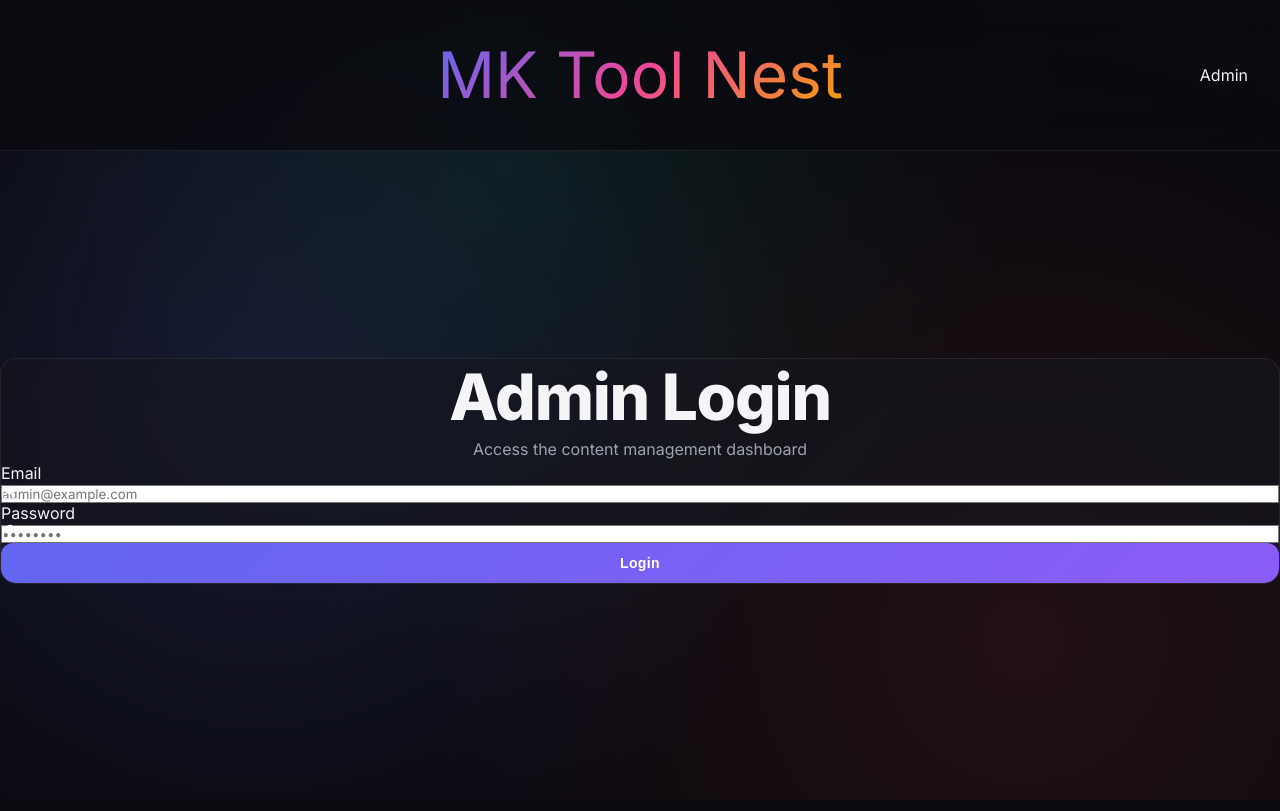
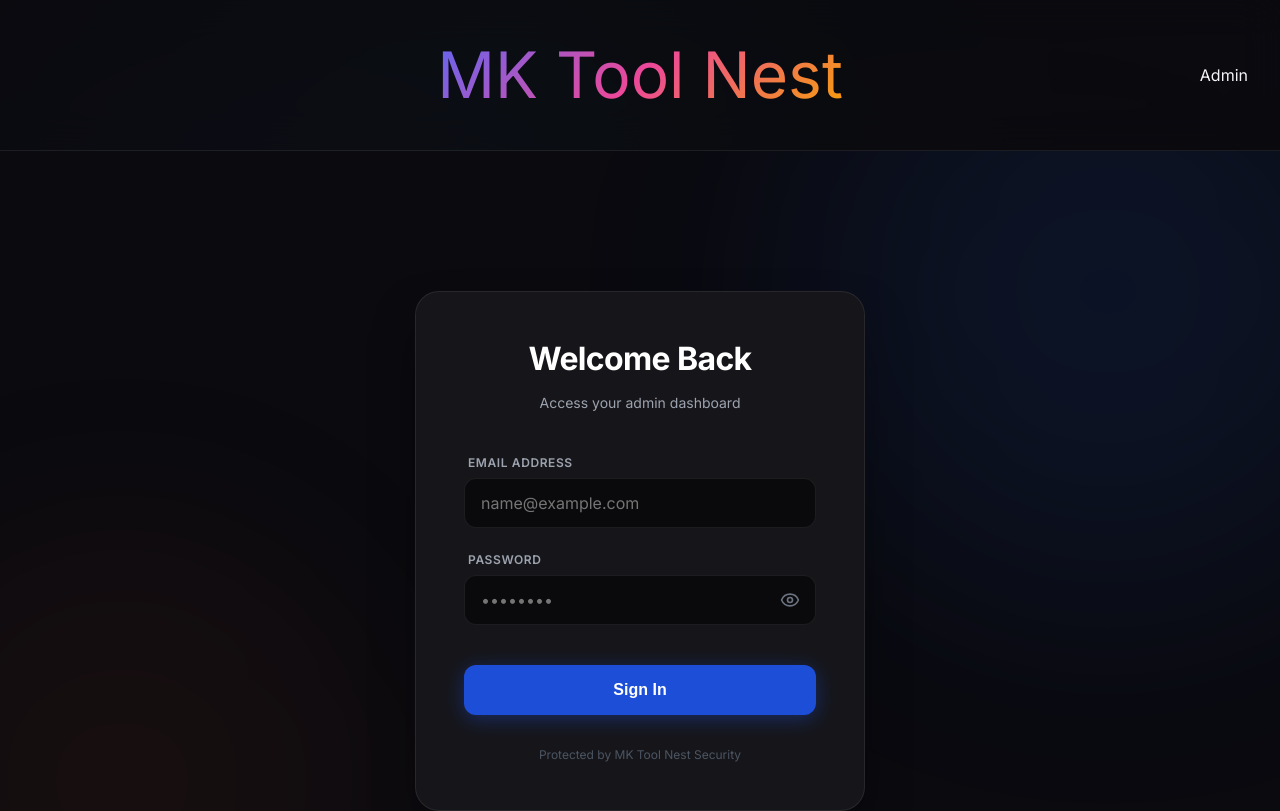
Before and after one commit to Mkobilan/mktoolnest, a Next.js app: page /admin/login in a window 1280 px wide. Shown: the top 811 px of the page. Built offline with nearby package versions, Linux system fonts and the light colour scheme.

Commit message:
updated admin login card

```diff
--- a/src/app/admin/login/page.tsx
+++ b/src/app/admin/login/page.tsx
@@ -3,13 +3,14 @@
 import { useState } from "react";
 import { createClient } from "@/utils/supabase/client";
 import { useRouter } from "next/navigation";
-import { Lock, Mail } from "lucide-react";
+import { Lock, Mail, Eye, EyeOff } from "lucide-react";
 
 export const dynamic = 'force-dynamic';
 
 export default function AdminLogin() {
     const [email, setEmail] = useState("");
     const [password, setPassword] = useState("");
+    const [showPassword, setShowPassword] = useState(false);
     const [error, setError] = useState("");
     const [loading, setLoading] = useState(false);
     const router = useRouter();
@@ -38,65 +39,151 @@ export default function AdminLogin() {
     };
 
     return (
-        <div className="min-h-[80vh] flex items-center justify-center px-4">
-            <div className="w-full max-w-md">
-                <div className="card p-8">
-                    <div className="text-center mb-8">
-                        <h1 className="text-3xl font-bold mb-2">Admin Login</h1>
-                        <p className="text-gray-400">Access the content management dashboard</p>
+        <div
+            className="min-h-screen w-full relative overflow-hidden font-sans"
+            style={{
+                backgroundColor: '#0a0a0f',
+                display: 'flex',
+                alignItems: 'center',
+                justifyContent: 'center',
+                padding: '1rem',
+                position: 'relative'
+            }}
+        >
+            {/* Ambient Background Effects */}
+            <div style={{ position: 'absolute', top: '-20%', right: '-10%', width: '600px', height: '600px', borderRadius: '50%', backgroundColor: 'rgba(37, 99, 235, 0.1)', filter: 'blur(120px)' }} />
+            <div style={{ position: 'absolute', bottom: '-10%', left: '-10%', width: '500px', height: '500px', borderRadius: '50%', backgroundColor: 'rgba(255, 107, 26, 0.05)', filter: 'blur(100px)' }} />
+
+            <div
+                style={{
+                    position: 'relative',
+                    zIndex: 10,
+                    width: '100%',
+                    maxWidth: '450px'
+                }}
+            >
+                <div
+                    style={{
+                        backgroundColor: '#16161a',
+                        borderRadius: '24px',
+                        padding: '48px',
+                        boxShadow: '0 25px 50px -12px rgba(0, 0, 0, 0.5)',
+                        border: '1px solid rgba(255, 255, 255, 0.08)'
+                    }}
+                >
+                    <div style={{ textAlign: 'center', marginBottom: '40px' }}>
+                        <h1 style={{ fontSize: '32px', fontWeight: 'bold', color: 'white', marginBottom: '12px', letterSpacing: '-0.02em' }}>Welcome Back</h1>
+                        <p style={{ color: '#9ca3af', fontSize: '14px' }}>Access your admin dashboard</p>
                     </div>
 
-                    <form onSubmit={handleLogin} className="space-y-6">
+                    <form onSubmit={handleLogin} style={{ display: 'flex', flexDirection: 'column', gap: '24px' }}>
+                        {/* Error Message */}
                         {error && (
-                            <div className="p-3 rounded-lg bg-red-500/10 border border-red-500/20 text-red-500 text-sm">
+                            <div style={{ padding: '12px', borderRadius: '12px', backgroundColor: 'rgba(239, 68, 68, 0.1)', border: '1px solid rgba(239, 68, 68, 0.2)', color: '#ef4444', fontSize: '14px', textAlign: 'center' }}>
                                 {error}
                             </div>
                         )}
 
-                        <div>
-                            <label htmlFor="email" className="block text-sm font-medium mb-2">
-                                Email
+                        {/* Email Field */}
+                        <div style={{ display: 'flex', flexDirection: 'column', gap: '8px' }}>
+                            <label htmlFor="email" style={{ fontSize: '12px', fontWeight: '600', textTransform: 'uppercase', letterSpacing: '0.05em', color: '#9ca3af', marginLeft: '4px' }}>
+                                Email Address
                             </label>
-                            <div className="relative">
-                                <Mail className="absolute left-3 top-1/2 -translate-y-1/2 text-gray-500" size={18} />
                             <input
                                 id="email"
                                 type="email"
                                 value={email}
                                 onChange={(e) => setEmail(e.target.value)}
-                                    className="w-full pl-10 pr-4 py-2 bg-input border border-border rounded-lg focus:outline-none focus:ring-2 focus:ring-ring"
-                                    placeholder="admin@example.com"
+                                style={{
+                                    width: '100%',
+                                    padding: '14px 16px',
+                                    borderRadius: '12px',
+                                    backgroundColor: '#0a0a0c',
+                                    border: '1px solid rgba(255, 255, 255, 0.08)',
+                                    color: 'white',
+                                    fontSize: '16px',
+                                    outline: 'none',
+                                    transition: 'border-color 0.2s'
+                                }}
+                                placeholder="name@example.com"
                                 required
                             />
                         </div>
-                        </div>
 
-                        <div>
-                            <label htmlFor="password" className="block text-sm font-medium mb-2">
+                        {/* Password Field */}
+                        <div style={{ display: 'flex', flexDirection: 'column', gap: '8px' }}>
+                            <label htmlFor="password" style={{ fontSize: '12px', fontWeight: '600', textTransform: 'uppercase', letterSpacing: '0.05em', color: '#9ca3af', marginLeft: '4px' }}>
                                 Password
                             </label>
-                            <div className="relative">
-                                <Lock className="absolute left-3 top-1/2 -translate-y-1/2 text-gray-500" size={18} />
+                            <div style={{ position: 'relative' }}>
                                 <input
                                     id="password"
-                                    type="password"
+                                    type={showPassword ? "text" : "password"}
                                     value={password}
                                     onChange={(e) => setPassword(e.target.value)}
-                                    className="w-full pl-10 pr-4 py-2 bg-input border border-border rounded-lg focus:outline-none focus:ring-2 focus:ring-ring"
+                                    style={{
+                                        width: '100%',
+                                        padding: '14px 48px 14px 16px',
+                                        borderRadius: '12px',
+                                        backgroundColor: '#0a0a0c',
+                                        border: '1px solid rgba(255, 255, 255, 0.08)',
+                                        color: 'white',
+                                        fontSize: '16px',
+                                        outline: 'none',
+                                        transition: 'border-color 0.2s'
+                                    }}
                                     placeholder="••••••••"
                                     required
                                 />
+                                <button
+                                    type="button"
+                                    onClick={() => setShowPassword(!showPassword)}
+                                    style={{
+                                        position: 'absolute',
+                                        right: '16px',
+                                        top: '50%',
+                                        transform: 'translateY(-50%)',
+                                        background: 'none',
+                                        border: 'none',
+                                        cursor: 'pointer',
+                                        color: '#6b7280',
+                                        display: 'flex',
+                                        alignItems: 'center',
+                                        justifyContent: 'center'
+                                    }}
+                                >
+                                    {showPassword ? <EyeOff size={20} /> : <Eye size={20} />}
+                                </button>
                             </div>
                         </div>
 
+                        {/* Sign In Button */}
                         <button
                             type="submit"
                             disabled={loading}
-                            className="btn btn-primary w-full py-3 font-medium disabled:opacity-50"
+                            style={{
+                                width: '100%',
+                                padding: '16px',
+                                marginTop: '16px',
+                                backgroundColor: '#1d4ed8', // Dark Blue
+                                color: 'white',
+                                border: 'none',
+                                borderRadius: '12px',
+                                fontSize: '16px',
+                                fontWeight: 'bold',
+                                cursor: loading ? 'not-allowed' : 'pointer',
+                                opacity: loading ? 0.7 : 1,
+                                boxShadow: '0 4px 20px rgba(29, 78, 216, 0.4)',
+                                transition: 'transform 0.1s'
+                            }}
                         >
-                            {loading ? "Logging in..." : "Login"}
+                            {loading ? "Logging in..." : "Sign In"}
                         </button>
                     </form>
+
+                    <div style={{ textAlign: 'center', marginTop: '32px', fontSize: '12px', color: '#4b5563' }}>
+                        Protected by MK Tool Nest Security
+                    </div>
                 </div>
             </div>
         </div>
```
Lines whose indentation alone changed are shown as unchanged.
